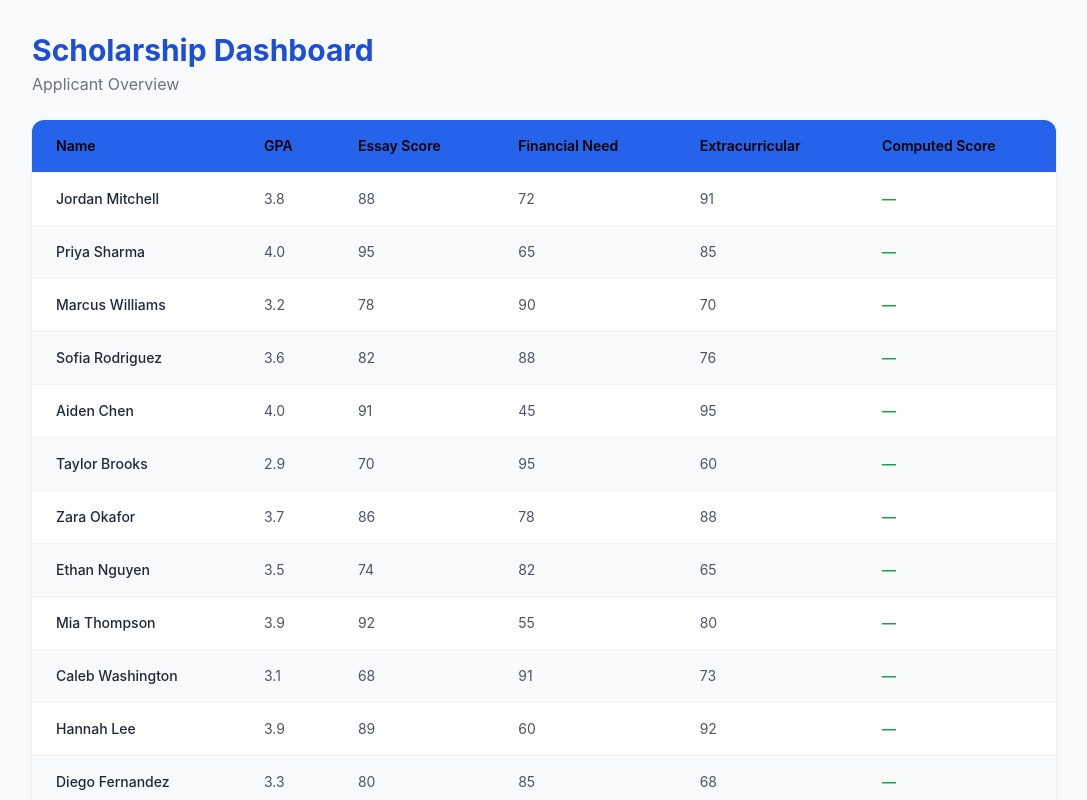
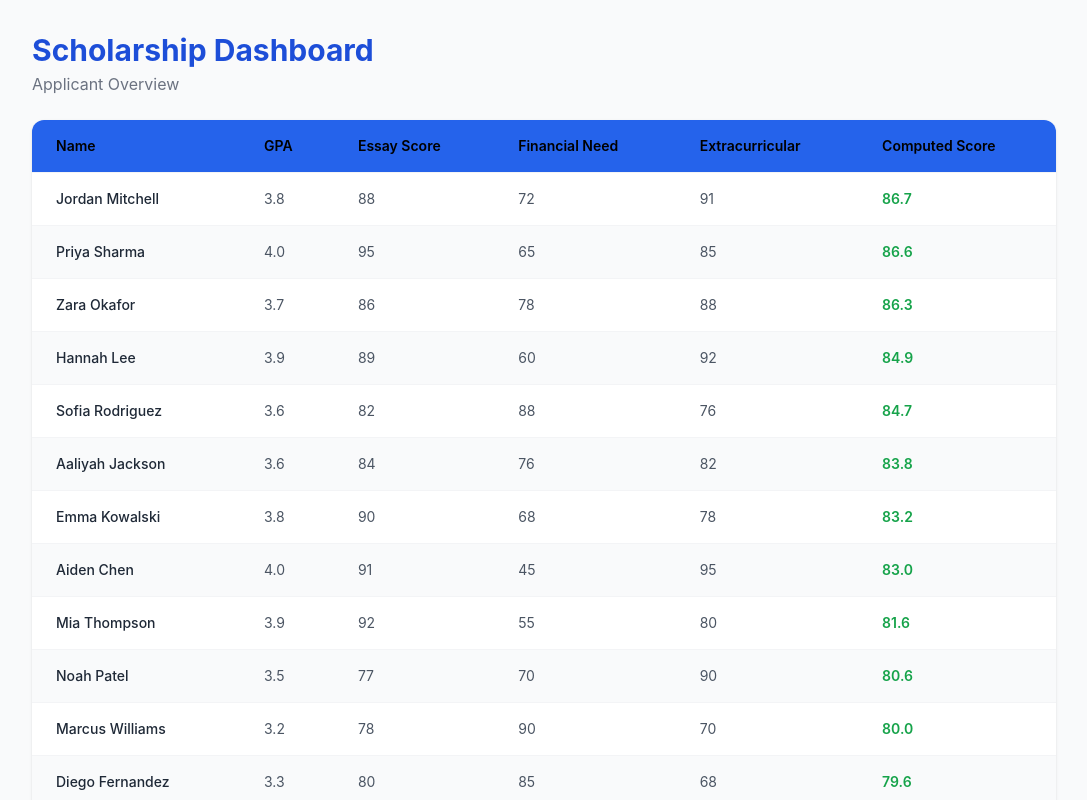
Before and after one commit to oliviaamodei/scholarship-dashboard, a Nuxt app in the folder scholarship-dashboard/: page / in a window 1280 px wide. Shown: the top 800 px of the page, without its empty margins (96-1183 px from the left). Built offline with nearby package versions, Linux system fonts and the light colour scheme.

Commit message:
compute total score and sort by default

```diff
--- a/scholarship-dashboard/app/app.vue
+++ b/scholarship-dashboard/app/app.vue
@@ -46,7 +46,7 @@
           </thead>
           <tbody>
             <tr
-              v-for="(applicant, index) in applicants"
+              v-for="(applicant, index) in sortedApplicants"
               :key="applicant.id"
               :class="index % 2 === 0 ? 'bg-white' : 'bg-gray-50'"
               class="border-t border-gray-100 hover:bg-primary-50 transition-colors"
@@ -56,7 +56,7 @@
               <td class="px-6 py-4 text-gray-600">{{ applicant.essayScore }}</td>
               <td class="px-6 py-4 text-gray-600">{{ applicant.financialNeed }}</td>
               <td class="px-6 py-4 text-gray-600">{{ applicant.extracurricular }}</td>
-              <td class="px-6 py-4 font-semibold text-accent-600">—</td>
+              <td class="px-6 py-4 font-semibold text-accent-600">{{ computeScore(applicant).toFixed(1) }}</td>
             </tr>
           </tbody>
         </table>
@@ -66,6 +66,7 @@
 </template>
 
 <script setup lang="ts">
+import { computed } from 'vue'
 interface Applicant {
   id: number
   name: string
@@ -74,6 +75,15 @@ interface Applicant {
   financialNeed: number
   extracurricular: number
 }
+
+function computeScore(a: Applicant): number {
+  const gpaNormalized = (a.gpa / 4.0) * 100
+  return (gpaNormalized * 0.30) + (a.essayScore * 0.25) + (a.financialNeed * 0.25) + (a.extracurricular * 0.20)
+}
+
+const sortedApplicants = computed(() =>
+  [...applicants].sort((a, b) => computeScore(b) - computeScore(a))
+)
 
 const applicants: Applicant[] = [
   { id: 1,  name: 'Jordan Mitchell',   gpa: 3.8,  essayScore: 88, financialNeed: 72, extracurricular: 91 },
```
